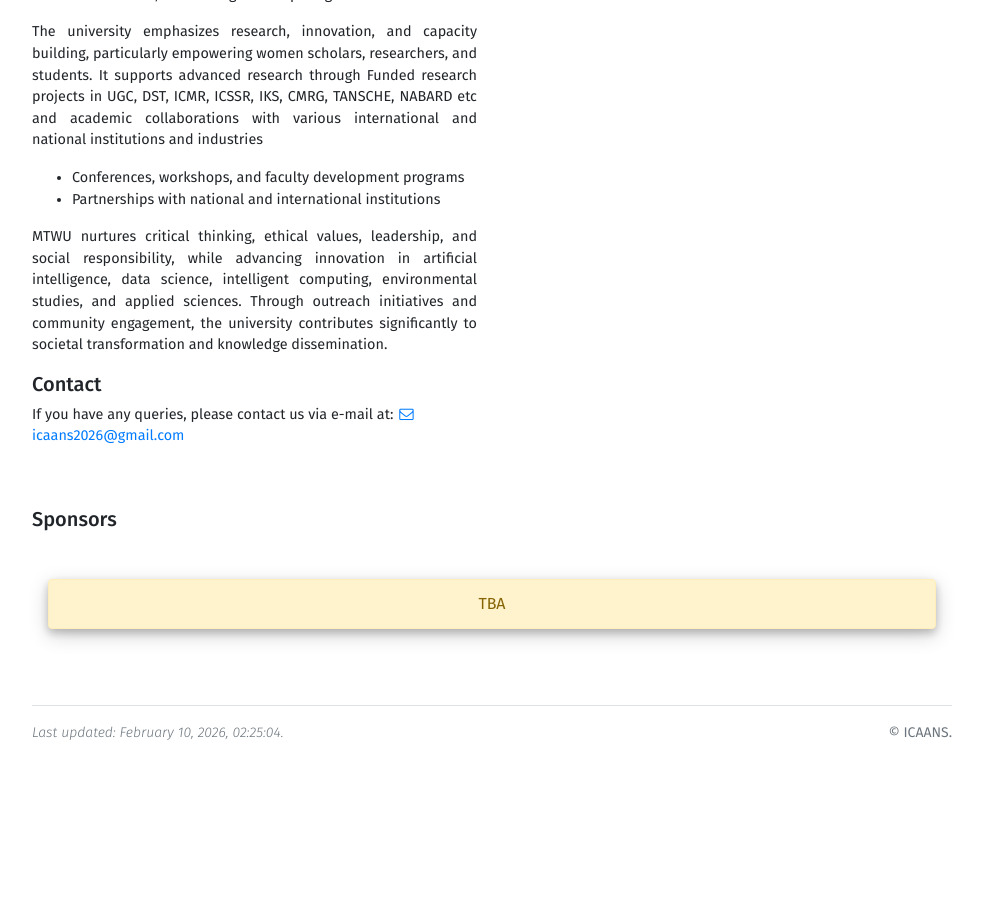
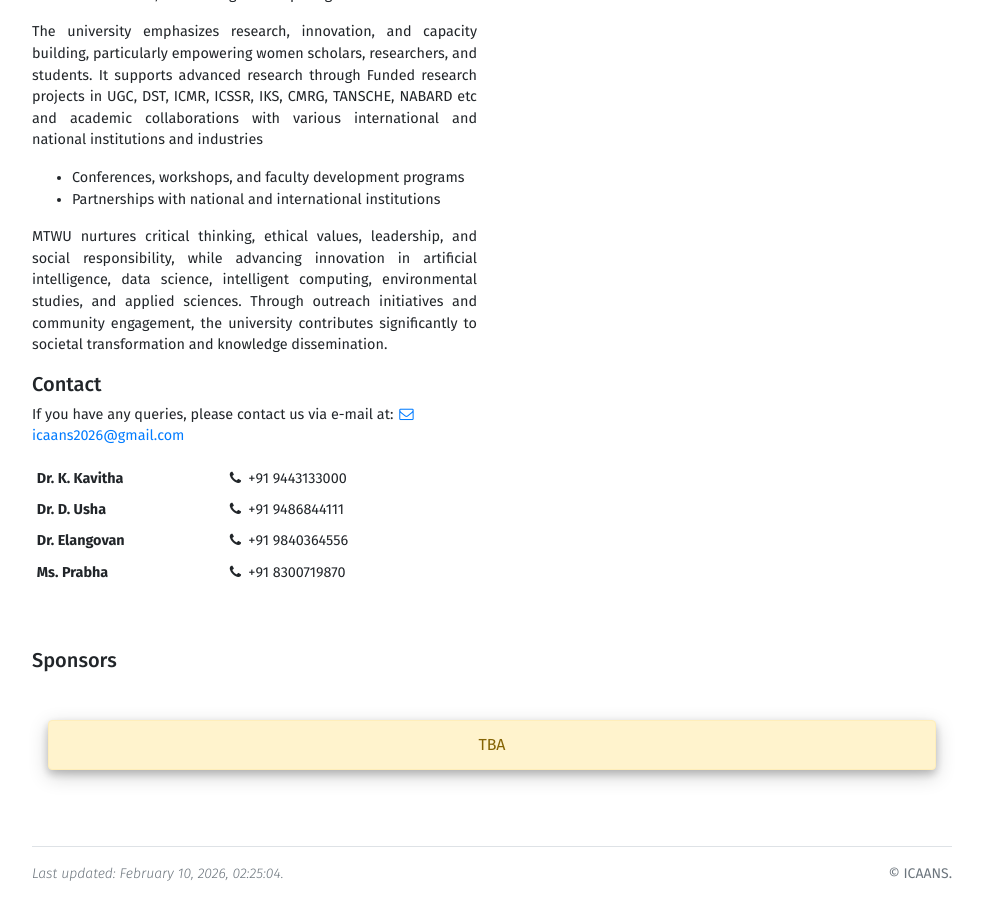
Before and after one commit to sravivarman/icaans_conf, a Jekyll site: the page built from index.md, in a window 1280 px wide and 900 px high, scrolled down 1343 px. Shown: the whole window, without its empty margins (148-1131 px from the left). Built offline with Jekyll 4.4.1, drawn with Linux system fonts in a browser that asks for light colours; before the commit the page ends 2102 px from its top, so only the background shows below that.

Commit message:
Update contact-us.html

```diff
--- a/_includes/contact-us.html
+++ b/_includes/contact-us.html
@@ -6,3 +6,24 @@
         {{ site.data.conference.email }}
     </a>
 </p>
+
+<table class="table table-sm table-borderless">
+    <tbody>
+        <tr>
+            <td><strong>Dr. K. Kavitha</strong></td>
+            <td><i class="fa fa-phone fa-fw" aria-hidden="true"></i> +91 9443133000</td>
+        </tr>
+        <tr>
+            <td><strong>Dr. D. Usha</strong></td>
+            <td><i class="fa fa-phone fa-fw" aria-hidden="true"></i> +91 9486844111</td>
+        </tr>
+        <tr>
+            <td><strong>Dr. Elangovan</strong></td>
+            <td><i class="fa fa-phone fa-fw" aria-hidden="true"></i> +91 9840364556</td>
+        </tr>
+        <tr>
+            <td><strong>Ms. Prabha</strong></td>
+            <td><i class="fa fa-phone fa-fw" aria-hidden="true"></i> +91 8300719870</td>
+        </tr>
+    </tbody>
+</table>
```
